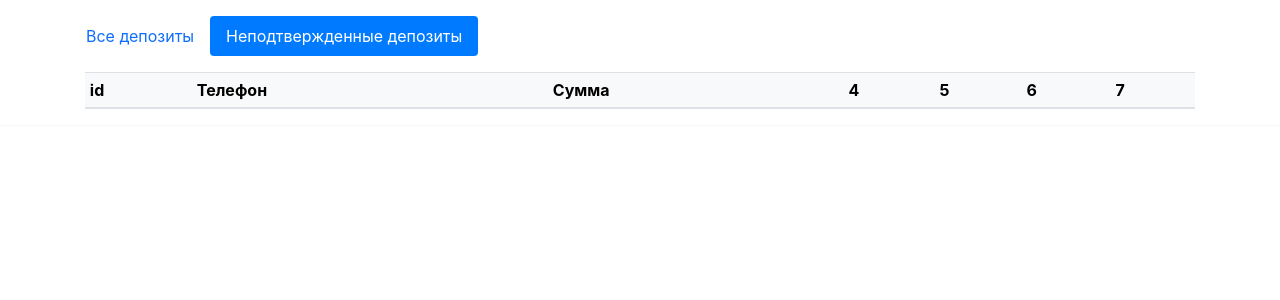
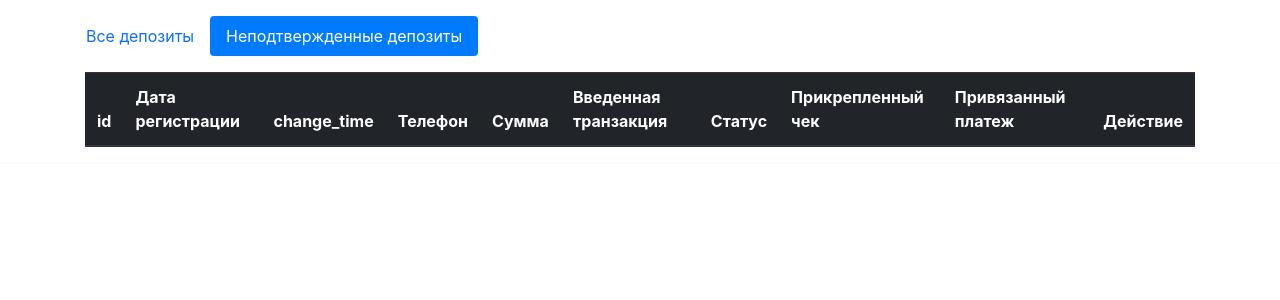
Before and after one commit to Maniackaa/Project-deposite, a Django app: page /deposits_pending/ in a window 1280 px wide. Shown: the top 300 px of the page. Run offline with Django 5.2, Linux system fonts and the light colour scheme; tables that the repository leaves empty hold one stand-in row (values such as "Sample post"); lists and menus that the app fills with data are empty; parts of the project's set-up code (start-up, migrations or seed data) failed here and were passed over; some libraries are stand-ins or nearby versions.

Commit message:
add pending_list

```diff
--- a/backend_deposit/deposit/models.py
+++ b/backend_deposit/deposit/models.py
@@ -40,8 +40,8 @@ class Deposit(models.Model):
     change_time = models.DateTimeField('Время изменения в базе', auto_now=True)
     phone = models.CharField('Телефон отправителя')
     pay_sum = models.IntegerField('Сумма платежа', validators=[MinValueValidator(5)])
-    input_transaction = models.IntegerField('Номер транзакции из чека',
-                                            null=True, blank=True, help_text='Номер транзакции из чека',
+    input_transaction = models.IntegerField('Введенная транзакция с чека',
+                                            null=True, blank=True, help_text='Введите транзакцию из чека',
                                             validators=[MinValueValidator(50000000), MaxValueValidator(99999999)])
     status = models.CharField('Статус депозита',
                               default='pending',
--- a/backend_deposit/templates/deposit/deposit_list.html
+++ b/backend_deposit/templates/deposit/deposit_list.html
@@ -4,27 +4,37 @@
 
 {% block content %}
 {% include 'includes/switcher.html' %}
-   <table class="table table-sm table-light">
-     <thead>
+   <table class="table table-striped">
+     <thead class="thead-dark align-content-center">
+       <tr>
            <th>id</th>
+           <th>Дата регистрации</th>
+           <th>change_time</th>
            <th>Телефон</th>
            <th>Сумма</th>
-       <th>4</th>
-       <th>5</th>
-       <th>6</th>
-       <th>7</th>
+           <th>Введенная транзакция</th>
+           <th>Статус</th>
+           <th>Прикрепленный чек</th>
+           <th>Привязанный платеж</th>
+           <th>Действие</th>
+       </tr>
      </thead>
+     <tbody>
          {% for deposit in page_obj %}
          <tr>
             <td>{{ deposit.id }}</td>
             <td>{{ deposit.register_time }}</td>
+            <td class="centered">{{ deposit.change_time }}</td>
             <td>{{ deposit.phone }}</td>
             <td>{{ deposit.pay_sum }}</td>
-        <td>{{ deposit.input_transaction }}</td>
+            <td class="centered">{{ deposit.input_transaction }}</td>
             <td>{{ deposit.get_status_display }}</td>
+            <td>{{ deposit.pay_screen }}</td>
             <td>{{ deposit.confirmed_incoming }}</td>
+            <td><a href="{% url 'deposit:deposit_edit' deposit.id %}">Изменить</a></td>
          </tr>
          {% endfor %}
+     </tbody>
    </table>
    {% include 'includes/paginator.html' %}
 
```
Also changed, not shown: backend_deposit/templates/deposit/deposit_edit.html (+6 -6 lines). Lines whose indentation alone changed are shown as unchanged.
